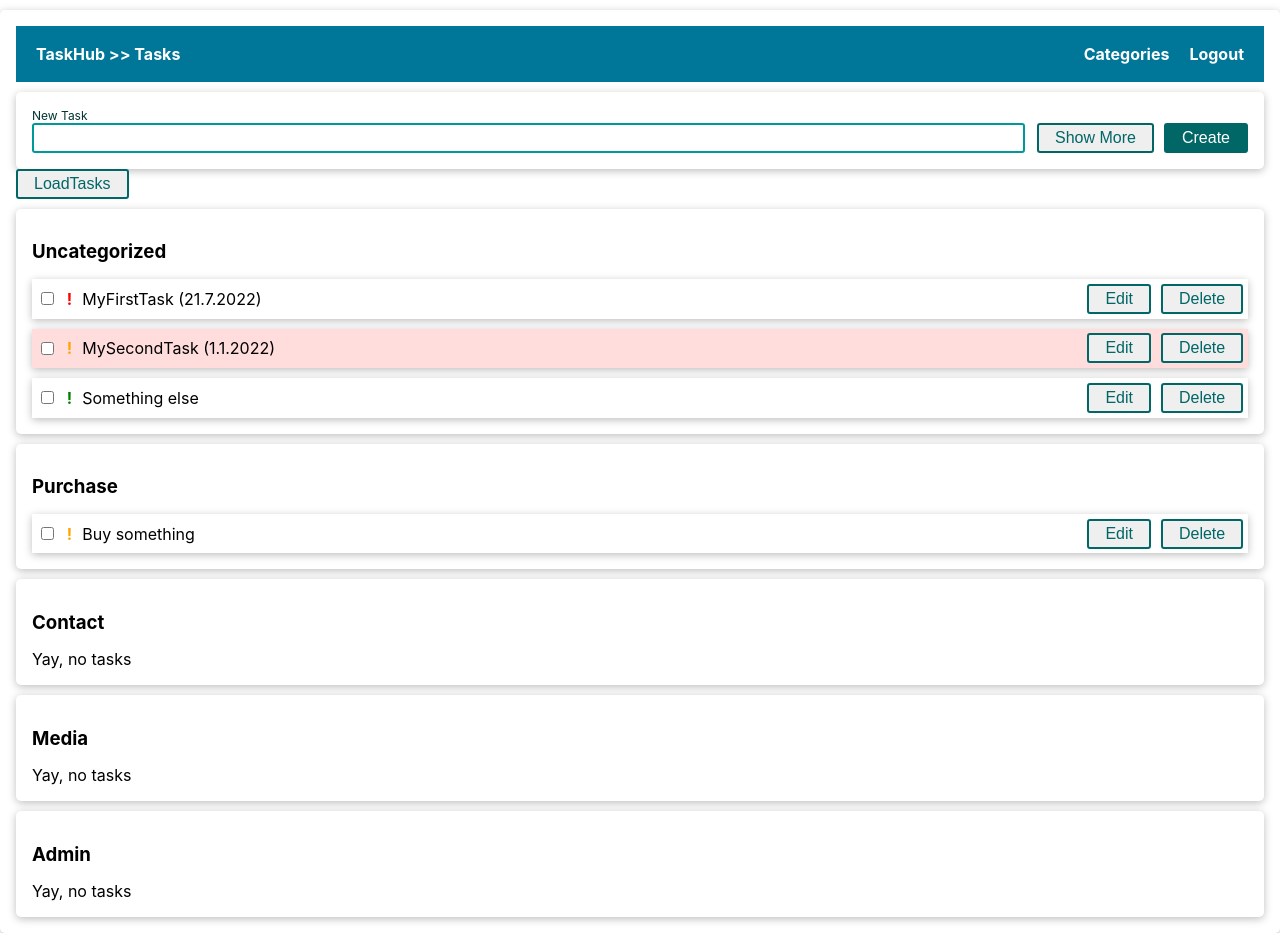
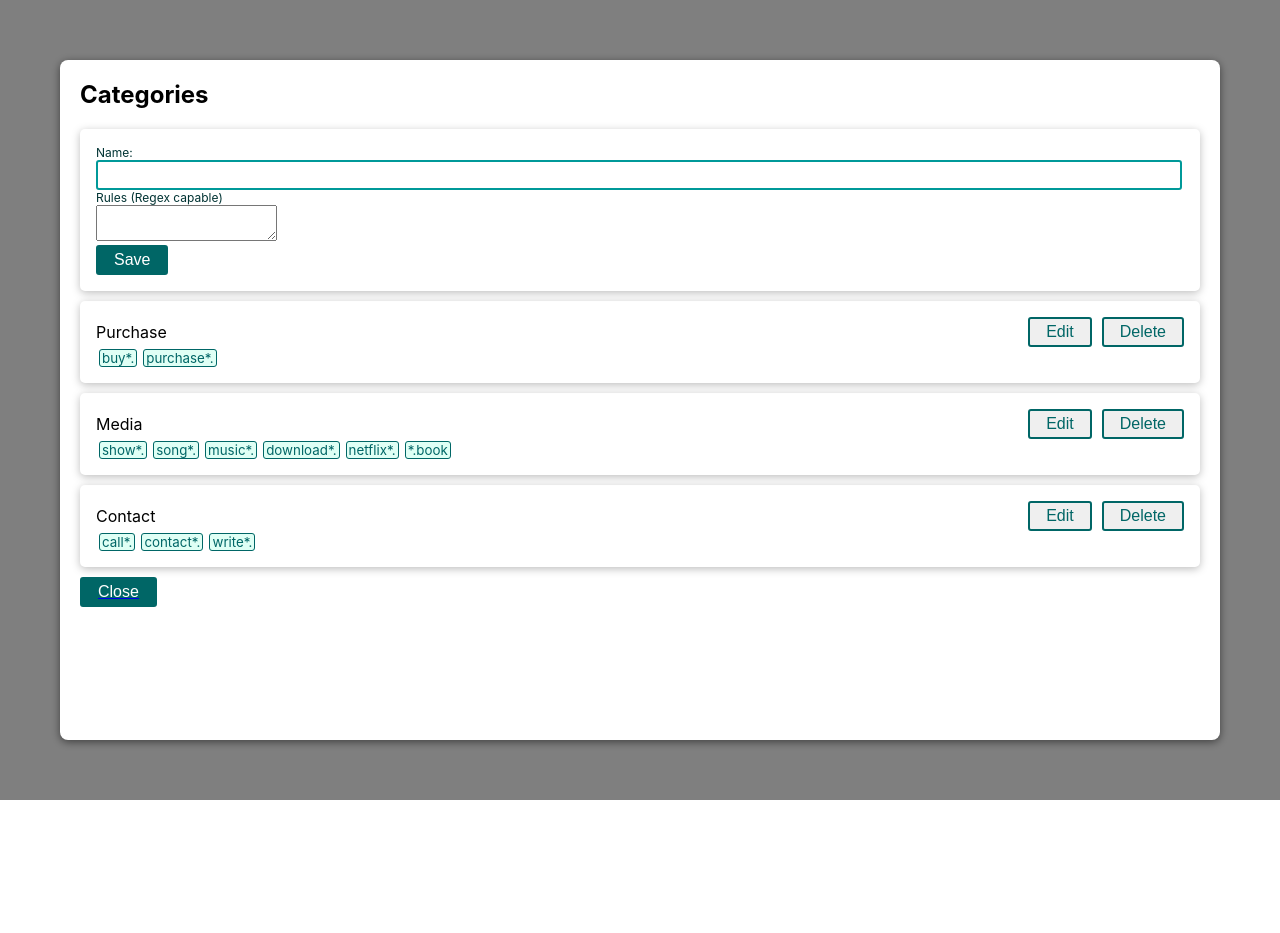
Before and after one commit to alexhunziker/taskhub-fe, a React (Create React App) app: page /categories in a window 1280 px wide. After the commit the page ends 800 px from the top, so only its background shows below. Built offline with nearby package versions, Linux system fonts and the light colour scheme.

Commit message:
add category overlay (mock data)

```diff
--- a/package.json
+++ b/package.json
@@ -8,10 +8,10 @@
     "@testing-library/user-event": "^12.1.10",
     "firebase": "^9.6.3",
     "react": "^17.0.2",
+    "react-datepicker": "^4.5.0",
     "react-dom": "^17.0.2",
     "react-router-dom": "^6.2.1",
     "react-scripts": "4.0.3",
-    "react-datepicker": "^4.5.0",
     "styled-components": "^5.3.3",
     "uuid": "^8.3.2",
     "web-vitals": "^1.0.1"
--- a/src/App.js
+++ b/src/App.js
@@ -1,5 +1,7 @@
 import React from "react";
+import { Routes, Route, BrowserRouter } from "react-router-dom";
 import TaskList from "./pages/task-list/TaskList";
+import CategoryManager from "./pages/categories/CategoryManager";
 import { TaskContextProvider } from "./state/TaskContext";
 import { DatabaseContextPorvider } from "./state/DatabaseContext";
 
@@ -7,7 +9,15 @@ function App() {
   return (
     <DatabaseContextPorvider>
       <TaskContextProvider>
-        <TaskList />
+        <BrowserRouter>
+          <Routes>
+            <Route path="/" element={<TaskList />}>
+
+              <Route intex element={<h1>foo</h1>} />
+            </Route>
+            <Route path="/categories" element={<CategoryManager />} />
+          </Routes>
+        </BrowserRouter>
       </TaskContextProvider>
     </DatabaseContextPorvider>
   );
--- /dev/null
+++ b/src/components/Overlay.jsx
@@ -0,0 +1,42 @@
+import React from "react";
+import styled from "styled-components";
+
+const Shadow = styled.div`
+  position: fixed;
+  width: 100%;
+  height: 100%;
+  top: 0;
+  bottom: 0;
+  right: 0;
+  left: 0;
+  background-color: rgba(0, 0, 0, 0.5);
+  z-index: 2;
+`
+
+const StyledOverlay = styled.div`
+  position: fixed;
+  top: 60px;
+  bottom: 60px;
+  right: 60px;
+  left: 60px;
+  background-color: #FFFFFF;
+  z-index: 3;
+  border-radius: 8px;
+  box-shadow: 0 2px 8px rgba(0, 0, 0, 0.5);
+  padding: 0px 20px;
+  overflow: scroll;
+`
+
+const Overlay = (props) => {
+  const { children } = props;
+
+  return (
+    <Shadow>
+      <StyledOverlay>
+        {children}
+      </StyledOverlay>
+    </Shadow>
+  );
+}
+
+export default Overlay;
--- a/src/pages/Header.jsx
+++ b/src/pages/Header.jsx
@@ -1,4 +1,5 @@
 import React, { useContext } from "react";
+import { Link } from "react-router-dom";
 import styled from "styled-components";
 import DatabaseContext from "../state/DatabaseContext";
 
@@ -45,9 +46,9 @@ const Header = (props) => {
   return (
     <>
       <StyledHeader>
-        <PageTitle><a href="/tasks">TaskHub {">>"} Tasks</a></PageTitle>
+        <PageTitle><a href="/tasks">📝 TaskHub {">>"} Tasks</a></PageTitle>
         {successIndicator && <div>✔️</div>}
-        <a href="/categories">Categories</a>
+        <Link to="/categories">Categories</Link>
         <a href="/">Logout</a>
       </StyledHeader>
       {errorList.length > 0 && (
--- /dev/null
+++ b/src/pages/categories/CategoryEditor.jsx
@@ -0,0 +1,28 @@
+import React, { useEffect, useState } from "react";
+import Button from "../../components/Button";
+import Card from "../../components/Card";
+import Input from "../../components/Input";
+import InputWrapper from "../../components/InputWrapper";
+
+const CategoryEditor = ({category, handleSafe}) => {
+
+  const [name, setName] = useState(category.name)
+  const [rules, setRules] = useState(category.rules)
+
+  useEffect(() => {
+    setName(category.name)
+    setRules(category.rules)
+  }, [category])
+
+  return <Card>
+    <InputWrapper description={"Name:"}>
+      <Input value={name}/>
+    </InputWrapper>
+    <InputWrapper description={"Rules (Regex capable)"}>
+      <textarea value={rules.join("\n")} onChange={() => {}}/>
+    </InputWrapper>
+    <Button onClick={() => handleSafe(name, category.id, rules)} primary>Save</Button>
+  </Card>
+}
+
+export default CategoryEditor;
--- /dev/null
+++ b/src/pages/categories/CategoryList.jsx
@@ -0,0 +1,18 @@
+import React from "react";
+import CategoryListEntry from "./CategoryListEntry";
+
+const CategoryList = ({categories, handleEdit, handleDelete}) => {
+
+  return categories.map(({name, id, rules}) => (
+    <CategoryListEntry
+    name={name}
+    id={id}
+    key={id}
+    rules={rules}
+    handleEdit={handleEdit}
+    handleDelete={handleDelete} />
+  ))
+
+}
+
+export default CategoryList;
--- /dev/null
+++ b/src/pages/categories/CategoryListEntry.jsx
@@ -0,0 +1,38 @@
+import React from "react";
+import styled from "styled-components";
+import Button from "../../components/Button";
+import Card from "../../components/Card";
+
+const Row = styled.div`
+  display: flex;
+  align-items: center;
+  gap: 10px;
+`;
+
+const CategoryName = styled.div`
+  flex-grow: 1;
+`;
+
+const StyledRule = styled.span`
+  border: 1px solid;
+  border-color: #006666;
+  background-color: #DFFFF5;
+  color: #006666;
+  margin: 0 3px;
+  padding: 0 2px;
+  font-size: smaller;
+  border-radius: 3px;
+`;
+
+const CategoryListEntry = ({name, id, rules, handleEdit, handleDelete}) => {
+  return <Card>
+    <Row>
+      <CategoryName>{name}</CategoryName>
+      <Button onClick={() => handleEdit(id)}>Edit</Button>
+      <Button onClick={() => handleDelete(id)}>Delete</Button>
+    </Row>
+    {rules.map(rule => <StyledRule>{rule}</StyledRule>)}
+  </Card>
+}
+
+export default CategoryListEntry
--- /dev/null
+++ b/src/pages/categories/CategoryManager.jsx
@@ -0,0 +1,47 @@
+import React, {useState} from "react";
+import { Link } from "react-router-dom";
+import CategoryEditor from "./CategoryEditor";
+import Button from "../../components/Button";
+import Overlay from "../../components/Overlay";
+import CategoryList from "./CategoryList";
+import styled from "styled-components";
+
+const mockCategories = [
+  {name: "Purchase", id:"id1", rules: ["buy*.", "purchase*."]},
+  {name: "Media", id:"id2", rules: ["show*.", "song*.", "music*.", "download*.", "netflix*.", "*.book"]},
+  {name: "Contact", id:"id1", rules: ["call*.", "contact*.", "write*."]},
+]
+
+const StyledButton = styled(Button)`
+  margin-top: 10px;
+  text-decoration: none;
+`;
+
+const CategoryManager = () => {
+
+  const categories = mockCategories;
+  const [editedCategory, setEditedCategory] = useState({rules: []})
+
+  const handleSafe = () => {}
+  const handleEdit = (id) => {
+    setEditedCategory(categories.find(entry => entry.id === id))
+  }
+  const handleDelete = () => {}
+
+  return (
+    <Overlay>
+      <h2>Categories</h2>
+      <CategoryEditor category={editedCategory} handleSafe={(name) => alert("save category" + name)}/>
+      <CategoryList
+      categories={categories}
+      handleEdit={handleEdit}
+      handleDelete={handleDelete}
+      handleSafe={handleSafe} />
+      <Link to="/">
+        <StyledButton primary>Close</StyledButton>
+      </Link>
+    </Overlay>
+  );
+};
+
+export default CategoryManager;
--- a/src/pages/task-creation/TaskCreator.jsx
+++ b/src/pages/task-creation/TaskCreator.jsx
@@ -69,7 +69,7 @@ const TaskCreator = () => {
           />
         </InputWrapper>
         <StyledButton onClick={() => setAdvanced(!advanced)}>
-          {!advanced ? "Show More" : "Show Less"}
+          {!advanced ? "➕" : "➖"}
         </StyledButton>
         <StyledButton onClick={() => submit()} primary>
           Create
```
